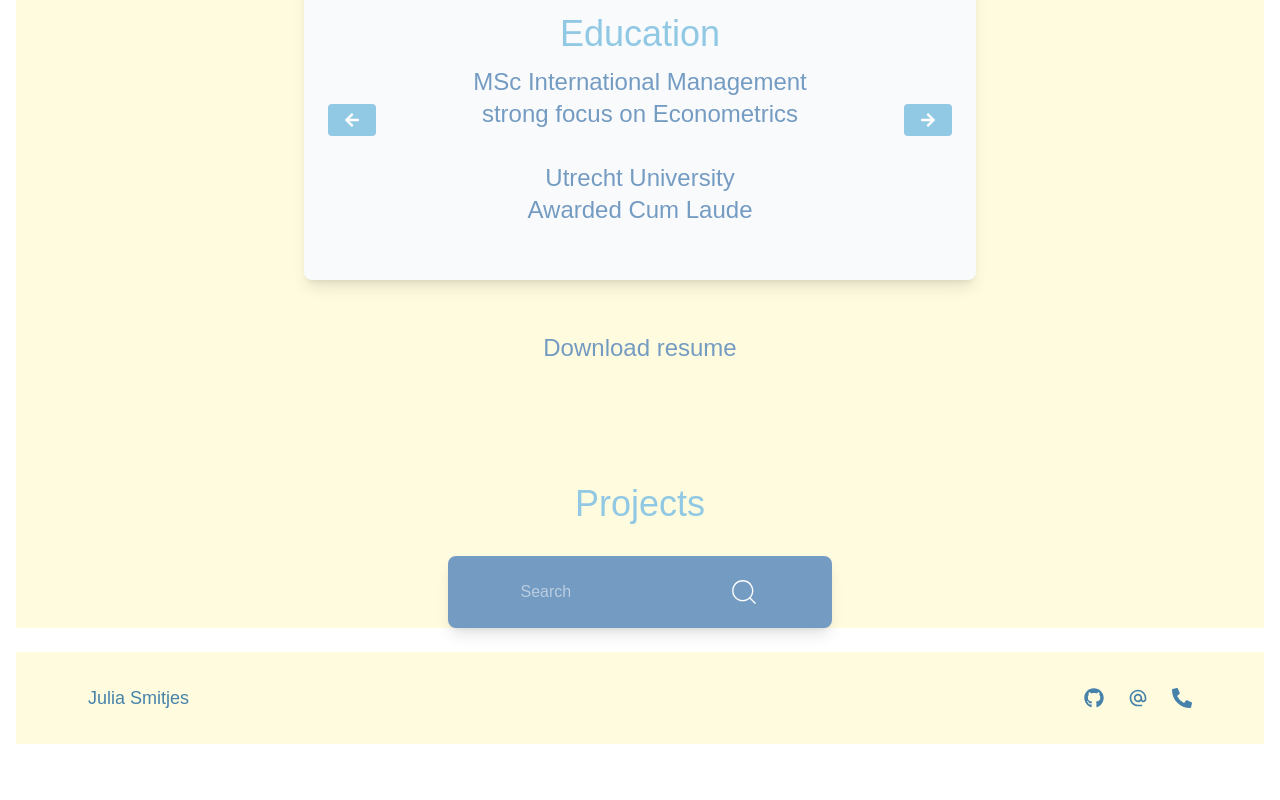
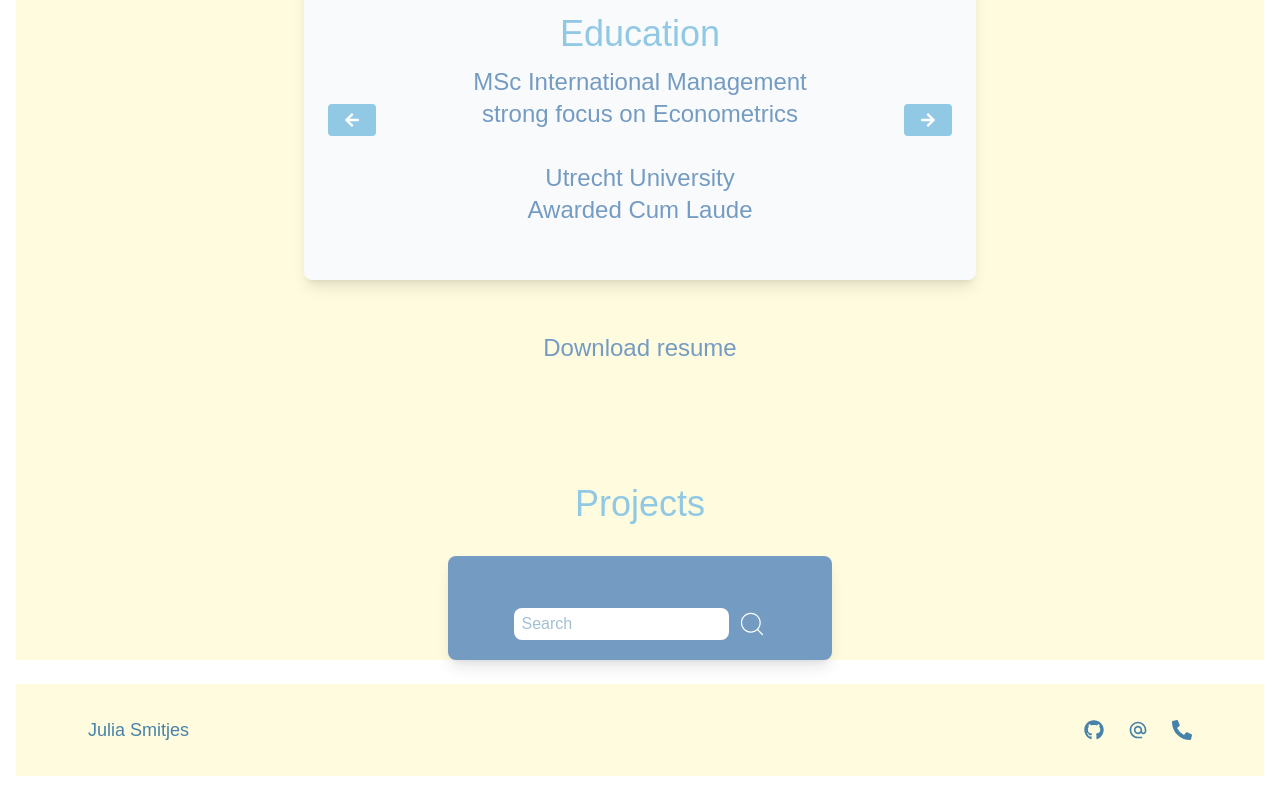
Before and after one commit to Juliasmitjes/0-portfolio, a React (Vite) app: page / in a window 1280 px wide. Shown: the part 1232-2032 px from the top of the page. Before the commit the page ends 2000 px from the top, so only its background shows below. Built offline with nearby package versions, Linux system fonts and the light colour scheme; no server answers; a web font is replaced by a local one.

Commit message:
finalize design weather app

```diff
--- a/src/components/Weather.jsx
+++ b/src/components/Weather.jsx
@@ -90,10 +90,10 @@ const Weather = () => {
 
 
 
-      <div className="mt-8 flex justify-between">
+      <div className="mt-8 flex justify-between gap-12">
 
         <div className="flex flex-start gap-2">
-          <WiHumidity className="mt-1 w-6"/>
+          <WiHumidity className="text-2xl w-6"/>
           <div>
             <p>{weatherData.humidity} %</p>
             <span>Humidity</span>
@@ -113,12 +113,10 @@ const Weather = () => {
 
       </>:<></>}
 
-      <div className="flex ">
-        <input ref={inputRef} type="text" placeholder="Search"/>
-        <CiSearch className="search-icon" size={32}  onClick={() => search (inputRef.current.value)}/>
+      <div className="flex items-center mt-8 ">
+        <input ref={inputRef} type="text" placeholder="Search" className="py-1 pl-2 rounded-lg mr-2 text-myDark bg-white"/>
+        <CiSearch className="cursor-pointer" size={30}  onClick={() => search (inputRef.current.value)}/>
       </div>
-
-
     </div>
   )
 }
--- a/src/pages/Resume.jsx
+++ b/src/pages/Resume.jsx
@@ -7,7 +7,7 @@ const Resume = () => {
      <a
         href="/path/to/resume.pdf"
         download
-        className="text-2xl pt-13 font-myText text-myOcean hover:text-myBlue cursor-pointer"
+        className="text-2xl mt-13 font-myText text-myOcean hover:text-myBlue cursor-pointer"
       >
       Download resume
       </a>
```
